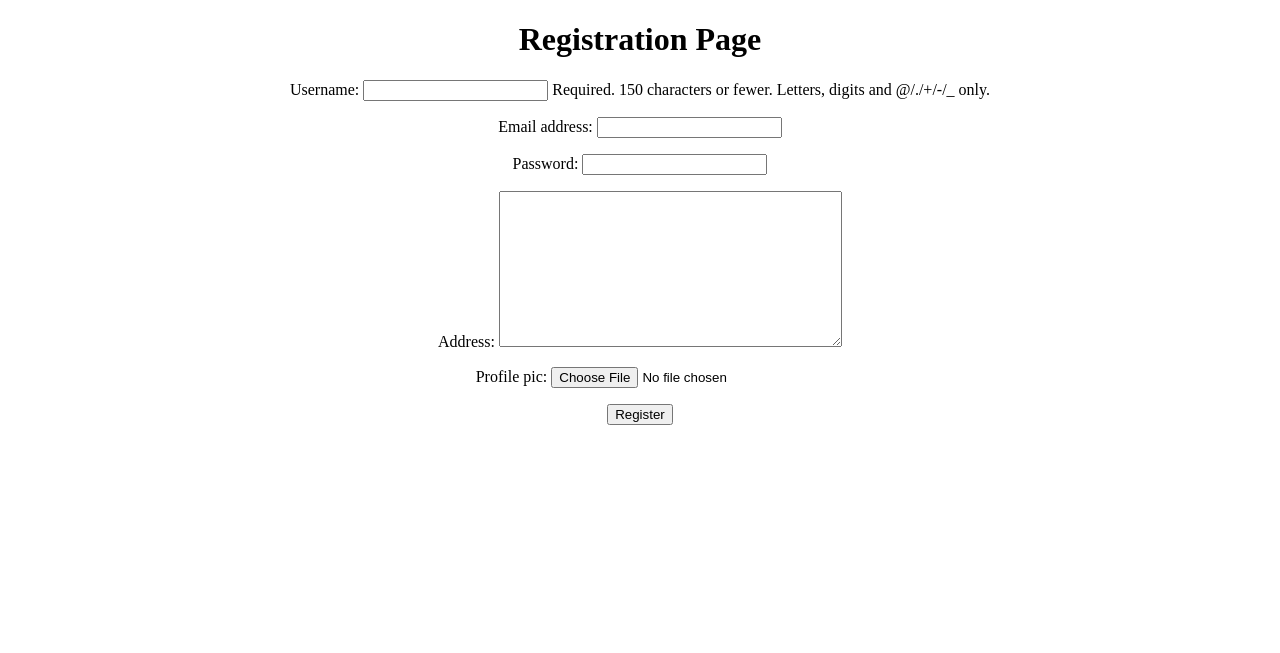
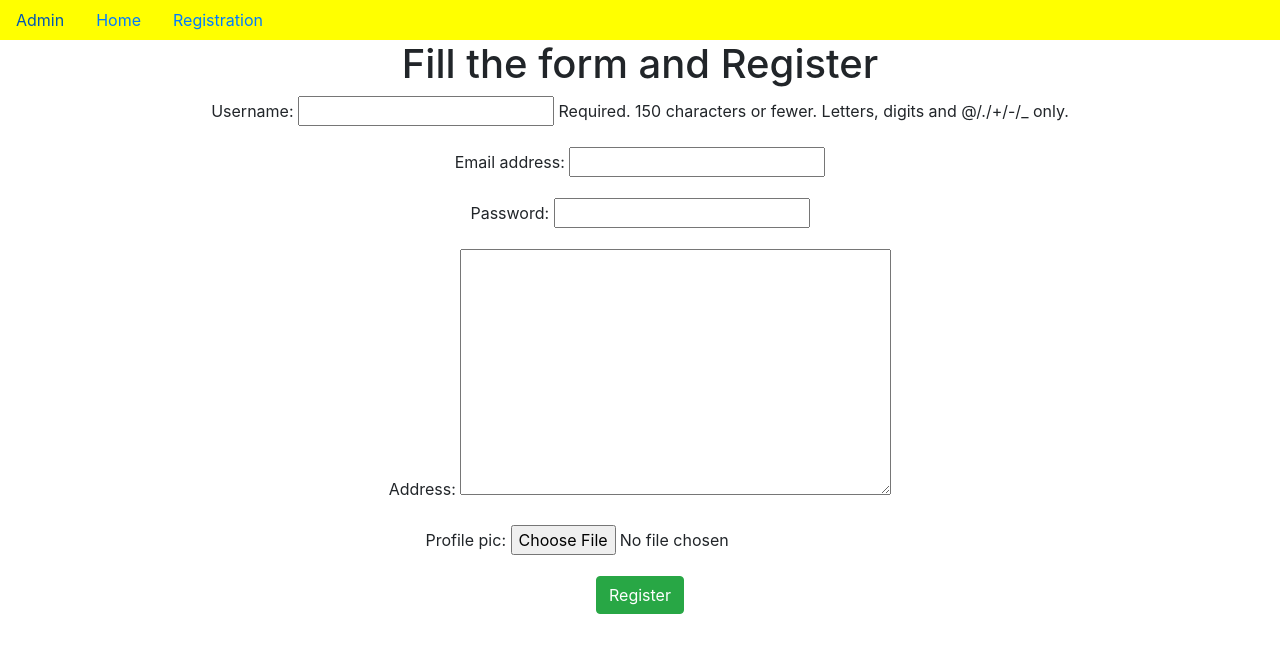
Before and after one commit to Manikanta662001/user_registration-and-sending-emails, a Django app: page /registration/ in a window 1280 px wide. Shown: the top 653 px of the page. Run offline with Django 4.2, Linux system fonts and the light colour scheme.

Commit message:
first commit

```diff
--- a/app/views.py
+++ b/app/views.py
@@ -3,6 +3,11 @@ from app.forms import *
 from django.http import HttpResponse
 from django.core.mail import send_mail
 # Create your views here.
+def home(request):
+    return render(request,'home.html')
+
+
+
 def registration(request):
     ufo=UserForm()
     pfo=ProfileForm()
--- a/project22/urls.py
+++ b/project22/urls.py
@@ -17,7 +17,14 @@ Including another URLconf
 from django.contrib import admin
 from django.urls import path
 from app.views import *
+from django.conf.urls.static import static
+from django.conf import settings
 urlpatterns = [
     path('admin/', admin.site.urls),
     path('registration/',registration,name='registration'),
-]
+    path('home/',home,name='home'),
+
+
+
+
+              ]+static(settings.MEDIA_URL, document_root=settings.MEDIA_ROOT)
--- /dev/null
+++ b/templates/dummy.html
@@ -0,0 +1,49 @@
+<!doctype html>
+<html lang="en">
+  <head>
+    <!-- Required meta tags -->
+    <meta charset="utf-8">
+    <meta name="viewport" content="width=device-width, initial-scale=1, shrink-to-fit=no">
+
+    <!-- Bootstrap CSS -->
+    <link rel="stylesheet" href="https://cdn.jsdelivr.net/npm/bootstrap@4.6.2/dist/css/bootstrap.min.css" integrity="sha384-xOolHFLEh07PJGoPkLv1IbcEPTNtaed2xpHsD9ESMhqIYd0nLMwNLD69Npy4HI+N" crossorigin="anonymous">
+
+
+    {% block title %}
+    <title>Hello, world!</title>
+
+    {% endblock %}
+  </head>
+  <body>
+
+
+
+
+    <center>
+        <nav class="nav" style="background-color:yellow;" >
+            <a href="{% url 'admin:index' %}" class="nav-link">Admin</a>
+            <a href="{% url 'home' %}" class="nav-link">Home</a>
+            <a href="{% url 'registration' %}" class="nav-link">Registration</a>
+
+        </nav>
+
+        {% block body_block %}
+
+    {% endblock %}
+
+    </center>
+
+    <!-- Optional JavaScript; choose one of the two! -->
+
+    <!-- Option 1: jQuery and Bootstrap Bundle (includes Popper) -->
+    <script src="https://cdn.jsdelivr.net/npm/jquery@3.5.1/dist/jquery.slim.min.js" integrity="sha384-DfXdz2htPH0lsSSs5nCTpuj/zy4C+OGpamoFVy38MVBnE+IbbVYUew+OrCXaRkfj" crossorigin="anonymous"></script>
+    <script src="https://cdn.jsdelivr.net/npm/bootstrap@4.6.2/dist/js/bootstrap.bundle.min.js" integrity="sha384-Fy6S3B9q64WdZWQUiU+q4/2Lc9npb8tCaSX9FK7E8HnRr0Jz8D6OP9dO5Vg3Q9ct" crossorigin="anonymous"></script>
+
+    <!-- Option 2: Separate Popper and Bootstrap JS -->
+    <!--
+    <script src="https://cdn.jsdelivr.net/npm/jquery@3.5.1/dist/jquery.slim.min.js" integrity="sha384-DfXdz2htPH0lsSSs5nCTpuj/zy4C+OGpamoFVy38MVBnE+IbbVYUew+OrCXaRkfj" crossorigin="anonymous"></script>
+    <script src="https://cdn.jsdelivr.net/npm/popper.js@1.16.1/dist/umd/popper.min.js" integrity="sha384-9/reFTGAW83EW2RDu2S0VKaIzap3H66lZH81PoYlFhbGU+6BZp6G7niu735Sk7lN" crossorigin="anonymous"></script>
+    <script src="https://cdn.jsdelivr.net/npm/bootstrap@4.6.2/dist/js/bootstrap.min.js" integrity="sha384-+sLIOodYLS7CIrQpBjl+C7nPvqq+FbNUBDunl/OZv93DB7Ln/533i8e/mZXLi/P+" crossorigin="anonymous"></script>
+    -->
+  </body>
+</html>
--- a/templates/registration.html
+++ b/templates/registration.html
@@ -1,18 +1,21 @@
-<!DOCTYPE html>
-<html lang="en">
-<head>
-    <title>Document</title>
-</head>
-<body>
-    <center>
-        <h1>Registration Page</h1>
+
+{% extends 'dummy.html' %}
+
+{% block title %}
+<title>Registration</title>
+
+{% endblock %}
+
+
+    {% block body_block %}
+
+    <h1>Fill the form and Register</h1>
         <form method="POST" enctype="multipart/form-data">
             {% csrf_token %}
 
             {{ufo.as_p}}
             {{pfo.as_p}}
-            <input type="submit" value="Register">
+            <input type="submit" value="Register" class="btn btn-success">
         </form>
-    </center>
-</body>
-</html>
+
+    {% endblock %}
```
Also changed, not shown: templates/home.html (added, +17 -0 lines).
